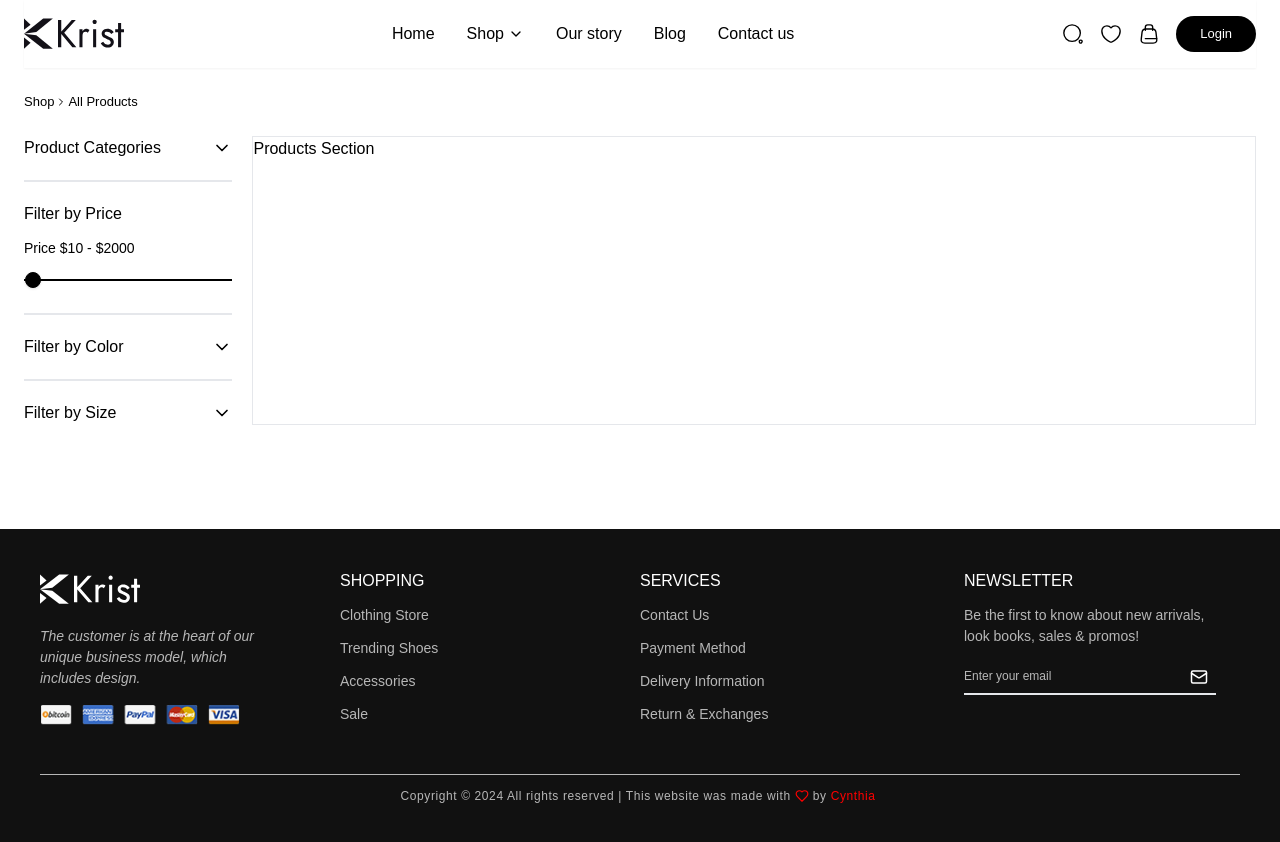
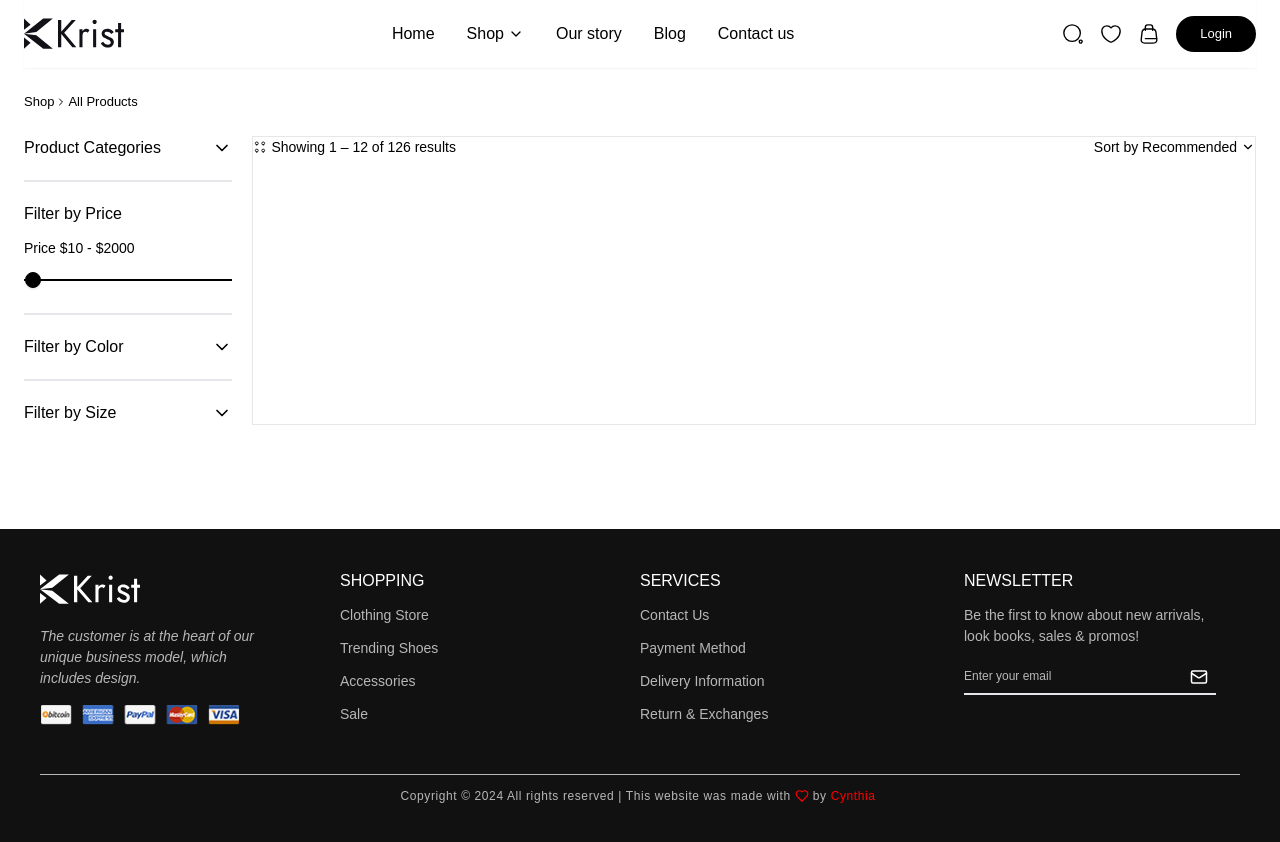
Before and after one commit to Ada-nna/Krist, a Next.js app: page /shop in a window 1280 px wide. Shown: the top 842 px of the page. Built offline with nearby package versions, Linux system fonts and the light colour scheme; a web font is replaced by a local one.

Commit message:
new commit

```diff
--- a/app/shop/page.tsx
+++ b/app/shop/page.tsx
@@ -1,6 +1,7 @@
 import React from "react";
 import { ChevronRight } from "lucide-react";
 import Sidebar from "@/components/shop/Sidebar";
+import ProductSection from "@/components/shop/ProductSection";
 
 const page = () => {
   return (
@@ -20,7 +21,9 @@ const page = () => {
         </div>
 
         {/* Products Section */}
-        <div className="border w-full">Products Section</div>
+        <div className="border w-full">
+          <ProductSection />
+        </div>
       </div>
     </div>
   );
--- a/components/DummyContents.ts
+++ b/components/DummyContents.ts
@@ -130,3 +130,12 @@ export const SizeList = [
   { id: 5, option: "XXL", value: 10 },
   { id: 6, option: "XXXL", value: 2 },
 ];
+
+export const FilterOptions = [
+  { id: 1, option: "Recommended" },
+  { id: 2, option: "Most Popular" },
+  { id: 3, option: "New Arrivals" },
+  { id: 4, option: "Top Rated" },
+  { id: 5, option: "Low to High" },
+  { id: 6, option: "High to Low" },
+];
--- /dev/null
+++ b/components/shop/ProductCards.tsx
@@ -0,0 +1,9 @@
+import React from 'react'
+
+const ProductCards = () => {
+  return (
+    <div></div>
+  )
+}
+
+export default ProductCards
--- /dev/null
+++ b/components/shop/ProductSection.tsx
@@ -0,0 +1,71 @@
+"use client";
+
+import React, { useState } from "react";
+import { ChevronDown } from "lucide-react";
+import { FilterOptions } from "../DummyContents";
+import {
+  Popover,
+  PopoverContent,
+  PopoverTrigger,
+} from "@/components/ui/popover";
+
+const ProductSection = () => {
+  const [selectedFilterOption, setSelectedFilterOption] = useState(
+    FilterOptions[0].option
+  );
+
+  return (
+    <div className="flex items-center justify-between">
+      <div className="flex items-center gap-1">
+        <svg
+          xmlns="http://www.w3.org/2000/svg"
+          width="14"
+          height="14"
+          viewBox="0 0 24 24"
+          fill="none"
+        >
+          <path
+            d="M17.54 8.31a2.46 2.46 0 1 0 0-4.92 2.46 2.46 0 0 0 0 4.92ZM6.46 8.31a2.46 2.46 0 1 0 0-4.92 2.46 2.46 0 0 0 0 4.92ZM17.54 20.61a2.46 2.46 0 1 0 0-4.92 2.46 2.46 0 0 0 0 4.92ZM6.46 20.61a2.46 2.46 0 1 0 0-4.92 2.46 2.46 0 0 0 0 4.92Z"
+            stroke="#000"
+            stroke-width="1.5"
+            stroke-miterlimit="10"
+            stroke-linecap="round"
+            stroke-linejoin="round"
+          ></path>
+        </svg>
+
+        <p className="text-[14px]">Showing 1 – 12 of 126 results </p>
+      </div>
+
+      <div className="flex items-center gap-1 text-[14px]">
+        <p>
+          Sort by <span className="font-medium">{selectedFilterOption}</span>{" "}
+        </p>{" "}
+        <Popover>
+          <PopoverTrigger asChild>
+            <button>
+              <ChevronDown size={14} />
+            </button>
+          </PopoverTrigger>
+          <PopoverContent>
+            <ul className="text-[13px] flex flex-col gap-1">
+              {FilterOptions.map((list) => {
+                return (
+                  <li
+                    key={list.id}
+                    className="cursor-pointer"
+                    onClick={() => setSelectedFilterOption(list.option)}
+                  >
+                    {list.option}
+                  </li>
+                );
+              })}
+            </ul>
+          </PopoverContent>
+        </Popover>
+      </div>
+    </div>
+  );
+};
+
+export default ProductSection;
```
